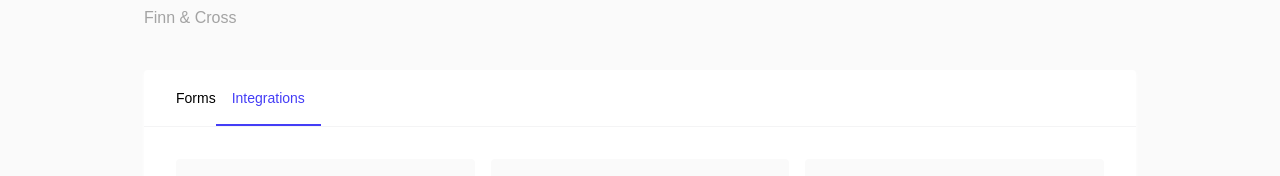
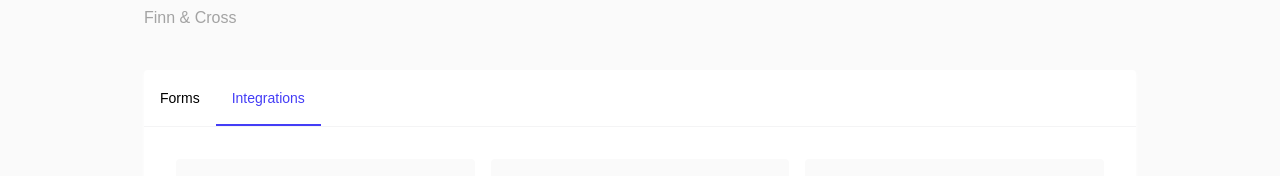
Before and after one commit to hennrunnel/forms-frontier-flow, a React (Vite) app: page / in a window 1280 px wide. Shown: the part 151-327 px from the top of the page. Built offline with nearby package versions, Linux system fonts and the light colour scheme; a web font is replaced by a local one.

Commit message:
Revert: Tabs padding changes
Reverts changes to the tabs component.

```diff
--- a/src/components/Tabs.tsx
+++ b/src/components/Tabs.tsx
@@ -18,7 +18,7 @@ const Tabs: React.FC<TabsProps> = ({ items, activeTab, onTabChange }) => {
       {items.map((item, index) => (
         <div
           key={item.id}
-          className={`relative cursor-pointer ${index === 0 ? 'pl-8' : 'px-4'}`}
+          className={`relative cursor-pointer px-4`}
           onClick={() => onTabChange(item.id)}
         >
           <div className="py-4">
```
